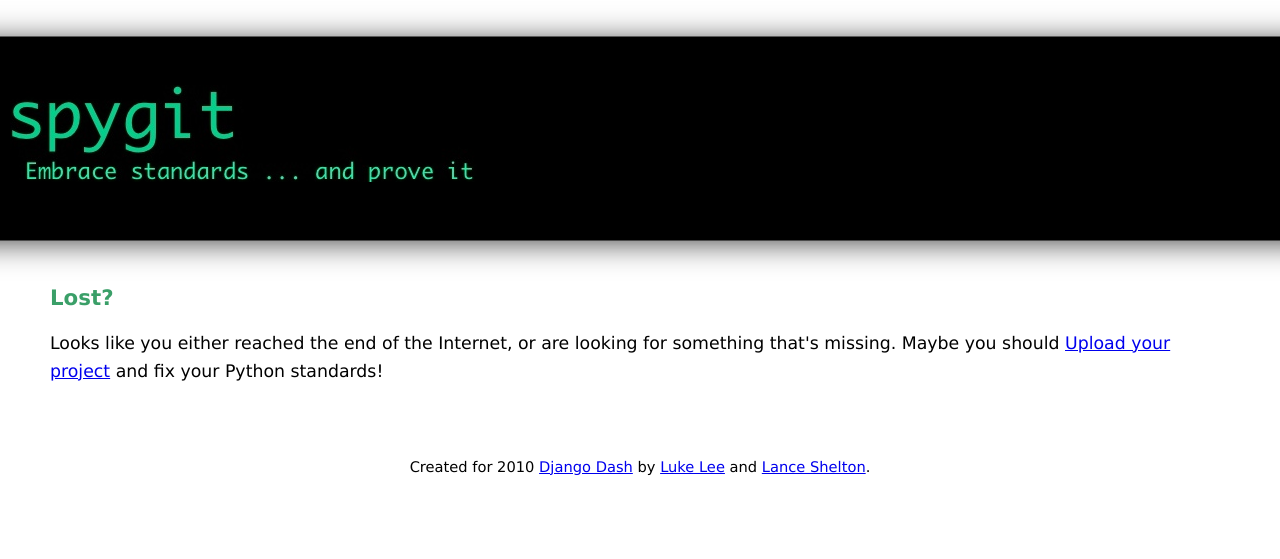
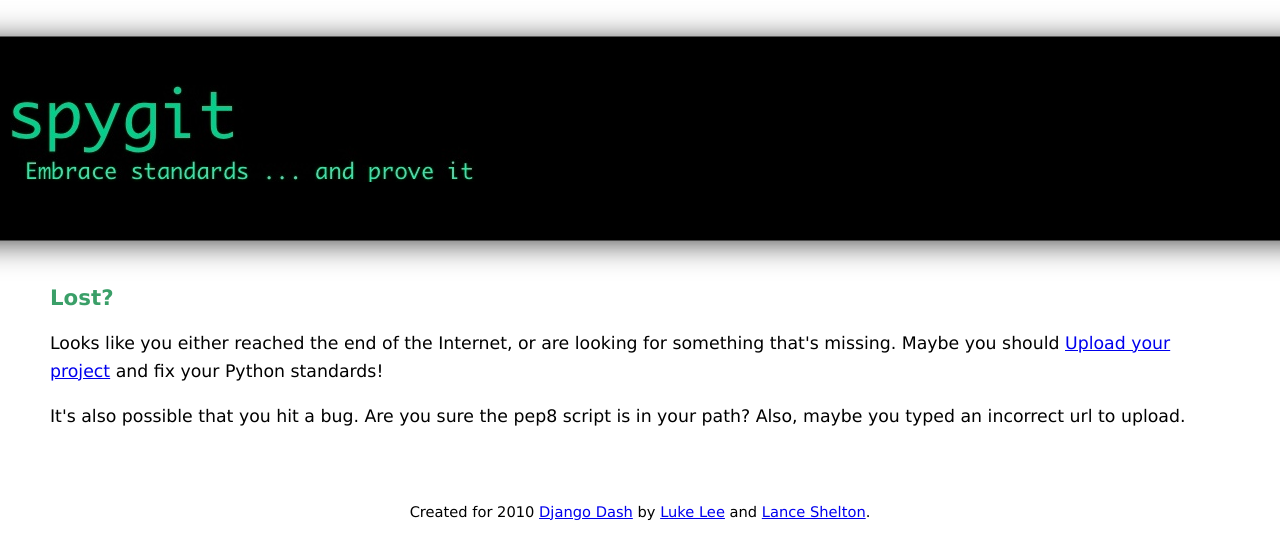
Before and after one commit to durden/spygit, a Django app: template templates/404.html in a window 1280 px wide. Shown: the part 39-598 px from the top of the page. Run offline with Django 3.2, Linux system fonts and the light colour scheme; the template is opened without the code that fills it, so the values that code supplies are empty.

Commit message:
Improving 404 page with help

```diff
--- a/templates/404.html
+++ b/templates/404.html
@@ -7,4 +7,7 @@
         for something that's missing.  Maybe you should <a href="/">Upload your
         project</a> and fix your Python standards!
     </p>
+    <p>It's also possible that you hit a bug.  Are you sure the pep8 script is
+       in your path?  Also, maybe you typed an incorrect url to upload.
+    </p>
 {% endblock %}
```
